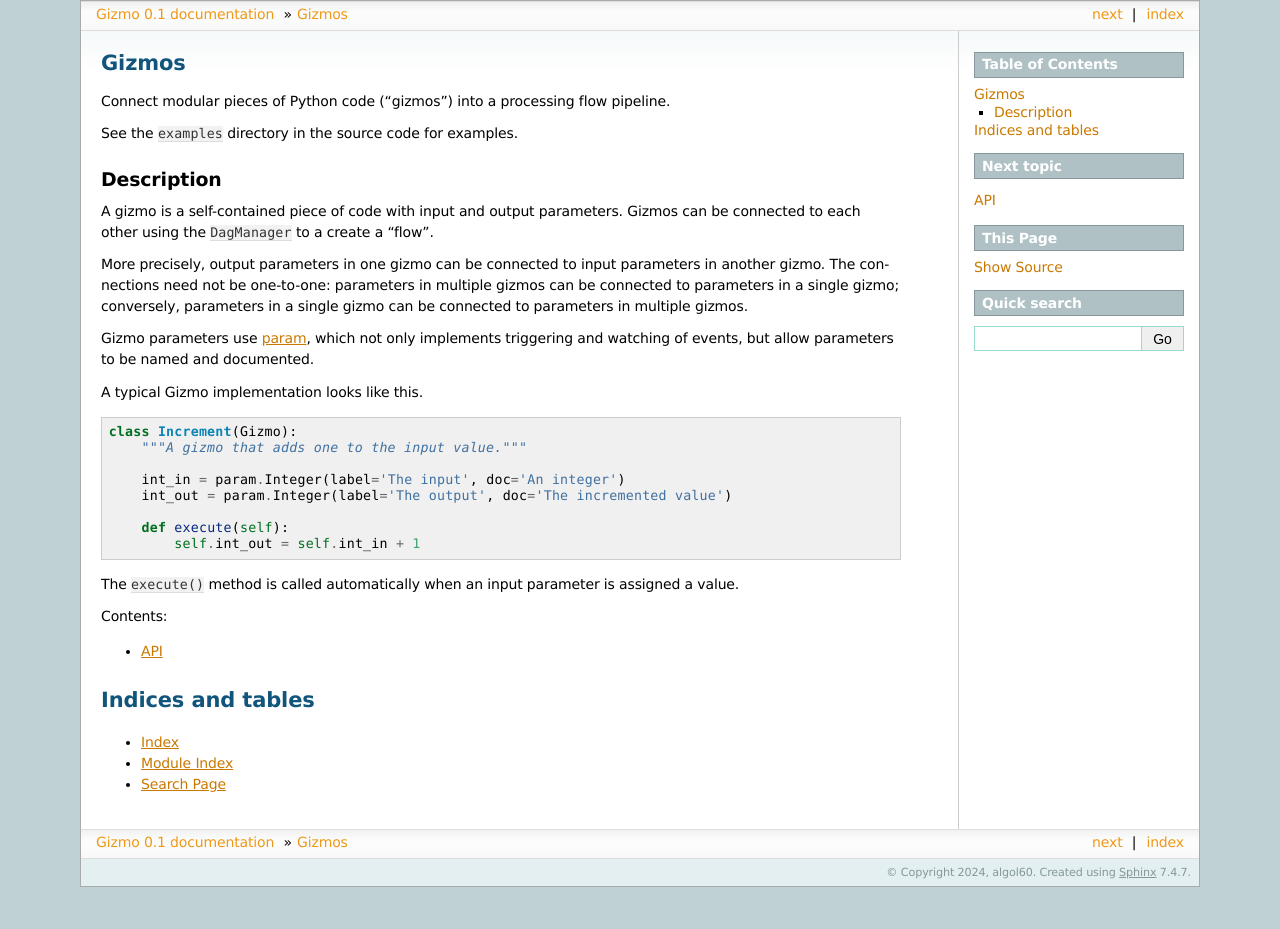
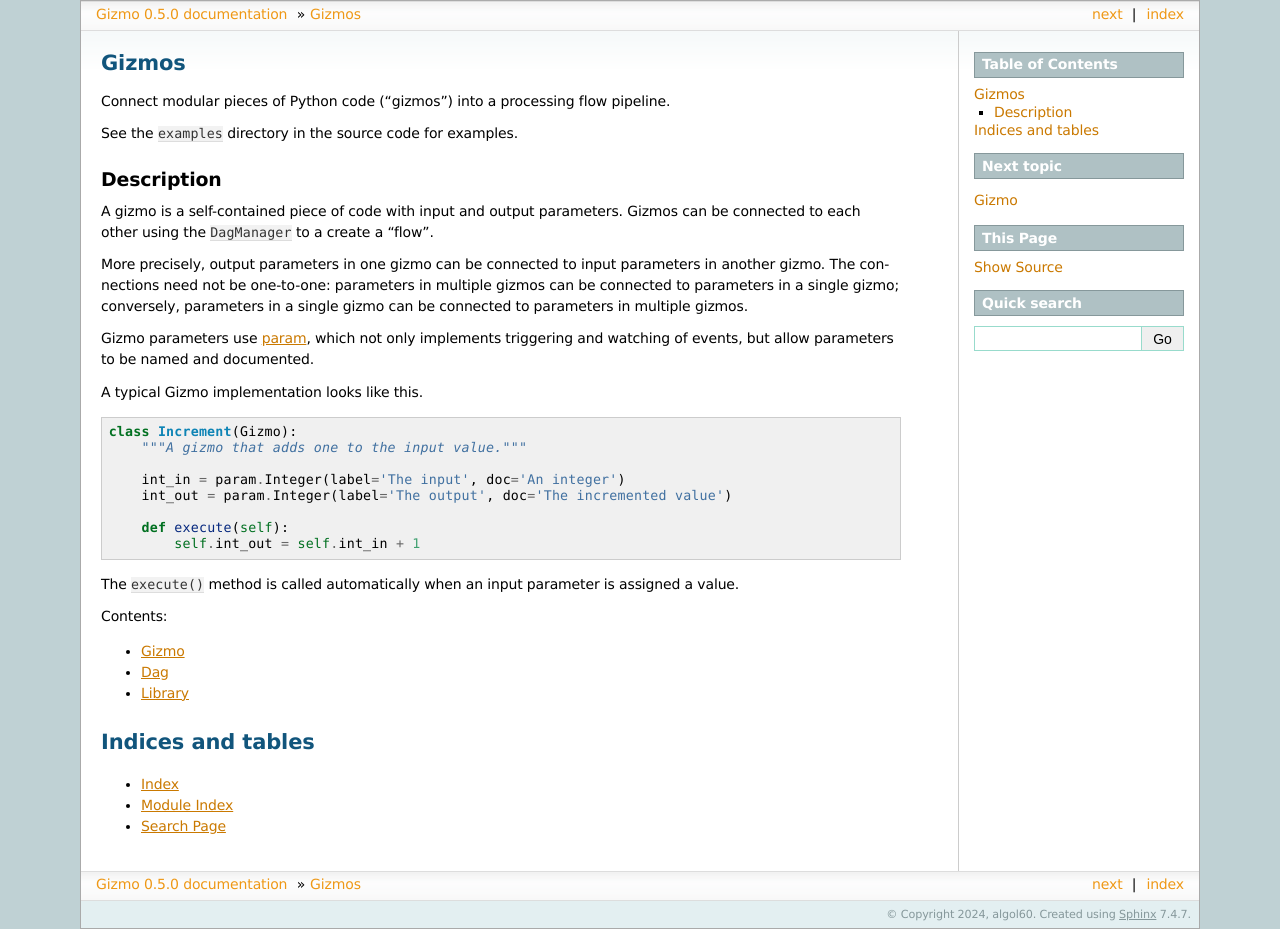
Before and after one commit to sier2/sier2, a Sphinx documentation site: the page built from docs/source/index.rst, in a window 1280 px wide. Built offline with Sphinx 7.4.7, drawn with Linux system fonts in a browser that asks for light colours; before the commit the page ends 900 px from its top, so only the background shows below that.

Commit message:
Various tweaks.

```diff
--- a/docs/source/conf.py
+++ b/docs/source/conf.py
@@ -22,7 +22,8 @@ copyright = '2024, algol60'
 author = 'algol60'
 
 # The full version, including alpha/beta/rc tags
-release = '0.1'
+import gizmo
+release = gizmo.__version__
 
 
 # -- General configuration ---------------------------------------------------
--- a/docs/source/api.rst
+++ b/docs/source/dag.rst
@@ -1,8 +1,5 @@
-API
+Dag
 ===
-
-.. autoclass:: gizmo.Gizmo
-    :members:
 
 .. autoclass:: gizmo.DagManager
     :members:
--- /dev/null
+++ b/docs/source/gizmo.rst
@@ -0,0 +1,5 @@
+Gizmo
+=====
+
+.. autoclass:: gizmo.Gizmo
+    :members:
--- a/docs/source/index.rst
+++ b/docs/source/index.rst
@@ -40,7 +40,9 @@ The ``execute()`` method is called automatically when an input parameter is assi
    :maxdepth: 2
    :caption: Contents:
 
-   api
+   gizmo
+   dag
+   library
 
 Indices and tables
 ==================
--- /dev/null
+++ b/docs/source/library.rst
@@ -0,0 +1,5 @@
+Library
+=======
+
+.. autoclass:: gizmo.Library
+    :members:
--- a/pyproject.toml
+++ b/pyproject.toml
@@ -15,7 +15,10 @@ param = "^2.0"
 export = "gizmo.provided:gizmos"
 
 [[tool.mypy.overrides]]
-module = "param"
+module = [
+    "holoviews",
+    "param"
+]
 ignore_missing_imports = true
 
 [build-system]
--- a/src/gizmo/__init__.py
+++ b/src/gizmo/__init__.py
@@ -1,3 +1,4 @@
 from .gizmo import Gizmo, GizmoError
 from .dag import DagManager
 from .library import Library
+from ._version import __version__
--- /dev/null
+++ b/src/gizmo/_version.py
@@ -0,0 +1,3 @@
+from importlib.metadata import version
+
+__version__ = version('gizmo')
```
Also changed, not shown: 3 other files.
